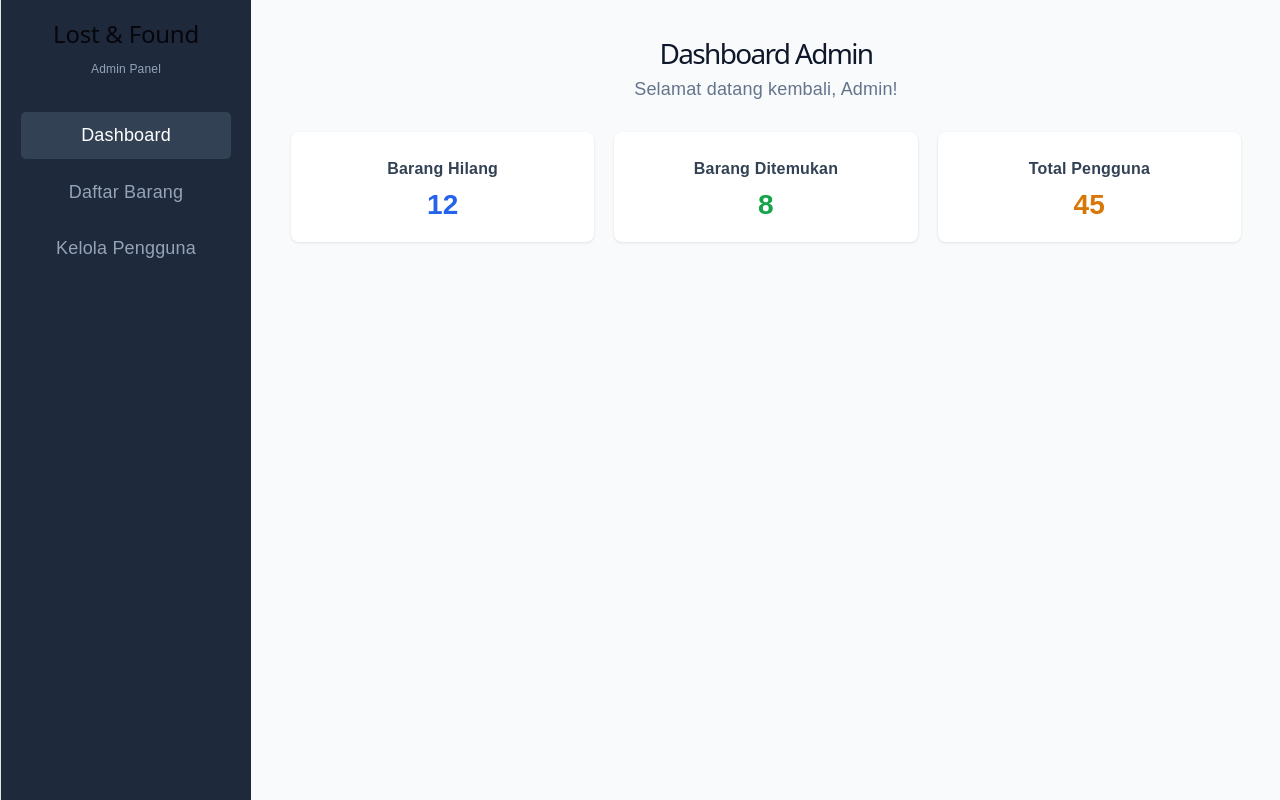
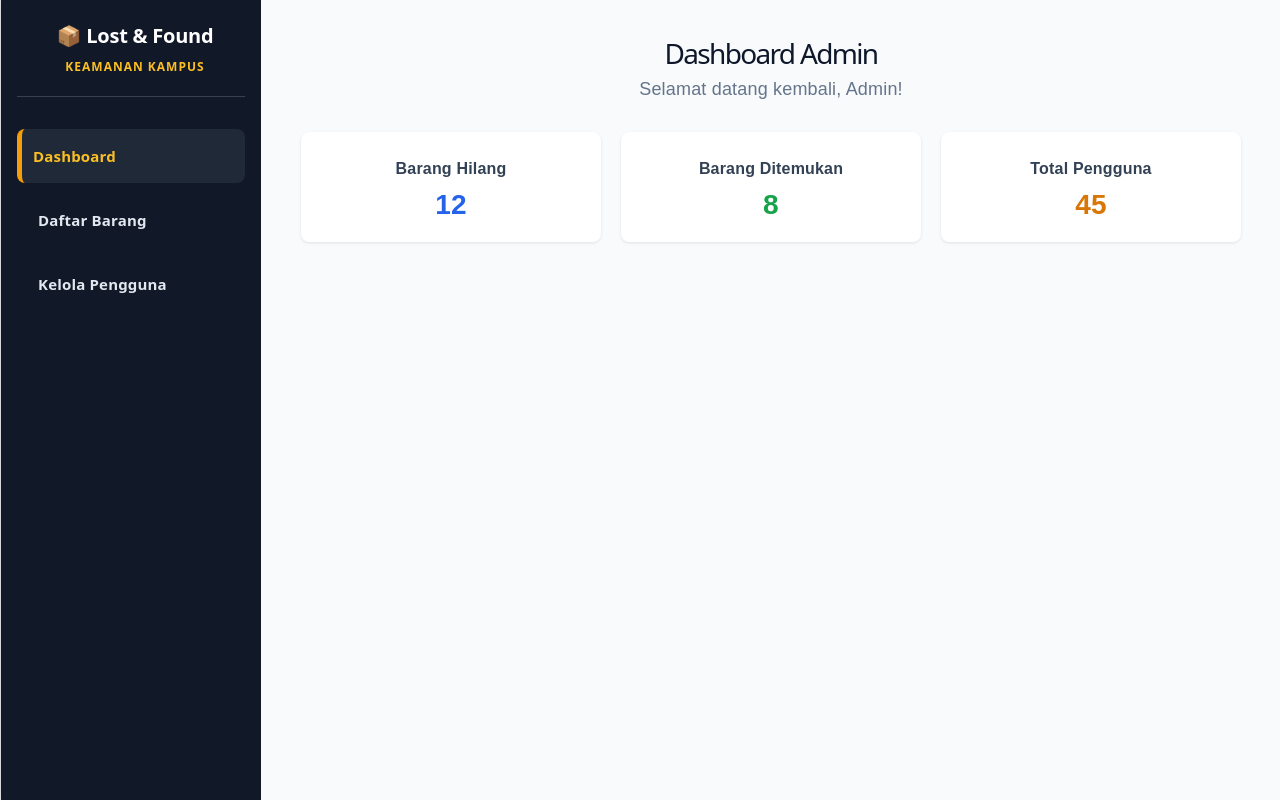
Before and after one commit to holyblesty/PBL03, a React (Vite) app in the folder lost-found-app/: page / in a window 1280 px wide. Built offline with nearby package versions, Linux system fonts and the light colour scheme.

Commit message:
styling side bar lebih bagus perpaduan warnanya

```diff
--- a/lost-found-app/src/components/Sidebar.jsx
+++ b/lost-found-app/src/components/Sidebar.jsx
@@ -1,15 +1,89 @@
-import React from 'react';
+import React, { useState } from 'react';
 
 function Sidebar() {
+    const [activeMenu, setActiveMenu] = useState('dashboard');
+    const [hoveredMenu, setHoveredMenu] = useState(null);
+
+    const menuItems = [
+        { id: 'dashboard', name: 'Dashboard', path: '#dashboard' },
+        { id: 'laporan', name: 'Daftar Barang', path: '#laporan' },
+        { id: 'pengguna', name: 'Kelola Pengguna', path: '#pengguna' }
+    ];
+
+    // Warna dengan KONTRAS TINGGI (High Contrast)
+    const colors = {
+        bgSidebar: '#111827',     // Abu-abu arang sangat gelap (hampir hitam), teks putih di atasnya pasti kelihatan jelas
+        bgActive: '#1F2937',      // Latar belakang menu aktif yang lebih terang dari background utama
+        textActive: '#FBBF24',    // Kuning Emas Terang (Sangat kontras di latar belakang gelap)
+        textNormal: '#E2E8F0',    // Putih keabu-abuan terang untuk menu biasa (bukan abu-abu mati)
+        accentLine: '#F59E0B',    // Oranye Emas untuk garis penanda
+    };
+
     return (
-        <aside style={{ width: '250px', backgroundColor: '#1e293b', color: '#fff', padding: '20px', height: '100vh' }}>
-            <h2>Lost & Found</h2>
-            <p style={{ fontSize: '12px', color: '#94a3b8', marginBottom: '30px' }}>Admin Panel</p>
+        <aside style={{
+            width: '260px',
+            backgroundColor: colors.bgSidebar,
+            color: '#FFFFFF',
+            padding: '24px 16px',
+            height: '100vh',
+            boxSizing: 'border-box',
+            fontFamily: 'system-ui, -apple-system, sans-serif',
+            boxShadow: '4px 0px 10px rgba(0,0,0,0.3)' // Tambah bayangan biar sidebar terpisah dari konten
+        }}>
+            {/* Header Panel */}
+            <div style={{ marginBottom: '32px', paddingLeft: '8px', borderBottom: '1px solid #374151', paddingBottom: '16px' }}>
+                <h2 style={{
+                    fontSize: '20px', // Diperbesar biar makin jelas
+                    fontWeight: '800',
+                    margin: '0 0 6px 0',
+                    color: '#FFFFFF'
+                }}>
+                    📦 Lost & Found
+                </h2>
+                <p style={{
+                    fontSize: '12px',
+                    color: colors.textActive, // Label admin langsung pakai warna kuning terang
+                    fontWeight: '700',
+                    textTransform: 'uppercase',
+                    letterSpacing: '1px',
+                    margin: 0
+                }}>
+                    KEAMANAN KAMPUS
+                </p>
+            </div>
 
+            {/* Navigasi Menu */}
             <nav style={{ display: 'flex', flexDirection: 'column', gap: '10px' }}>
-                <a href="#dashboard" style={{ color: '#fff', textDecoration: 'none', padding: '10px', borderRadius: '5px', backgroundColor: '#334155' }}>Dashboard</a>
-                <a href="#laporan" style={{ color: '#94a3b8', textDecoration: 'none', padding: '10px', borderRadius: '5px' }}>Daftar Barang</a>
-                <a href="#pengguna" style={{ color: '#94a3b8', textDecoration: 'none', padding: '10px', borderRadius: '5px' }}>Kelola Pengguna</a>
+                {menuItems.map((item) => {
+                    const isActive = activeMenu === item.id;
+                    const isHovered = hoveredMenu === item.id;
+
+                    return (
+                        <a
+                            key={item.id}
+                            href={item.path}
+                            onClick={() => setActiveMenu(item.id)}
+                            onMouseEnter={() => setHoveredMenu(item.id)}
+                            onMouseLeave={() => setHoveredMenu(null)}
+                            style={{
+                                display: 'flex',
+                                alignItems: 'center',
+                                fontSize: '15px', // Ukuran font dinaikkan ke 15px agar lebih ramah mata
+                                fontWeight: isActive ? '700' : '600', // Dibuat lebih tebal semua
+                                color: isActive ? colors.textActive : (isHovered ? '#FFFFFF' : colors.textNormal),
+                                textDecoration: 'none',
+                                padding: '14px 16px', // Padding ditebalkan agar area klik lebih luas
+                                borderRadius: '8px',
+                                backgroundColor: isActive ? colors.bgActive : (isHovered ? '#1F2937' : 'transparent'),
+                                borderLeft: isActive ? `5px solid ${colors.accentLine}` : '5px solid transparent', // Garis indikator dipertebal jadi 5px
+                                transition: 'all 0.15s ease-in-out',
+                                paddingLeft: isActive ? '11px' : '16px'
+                            }}
+                        >
+                            {item.name}
+                        </a>
+                    );
+                })}
             </nav>
         </aside>
     );
```
